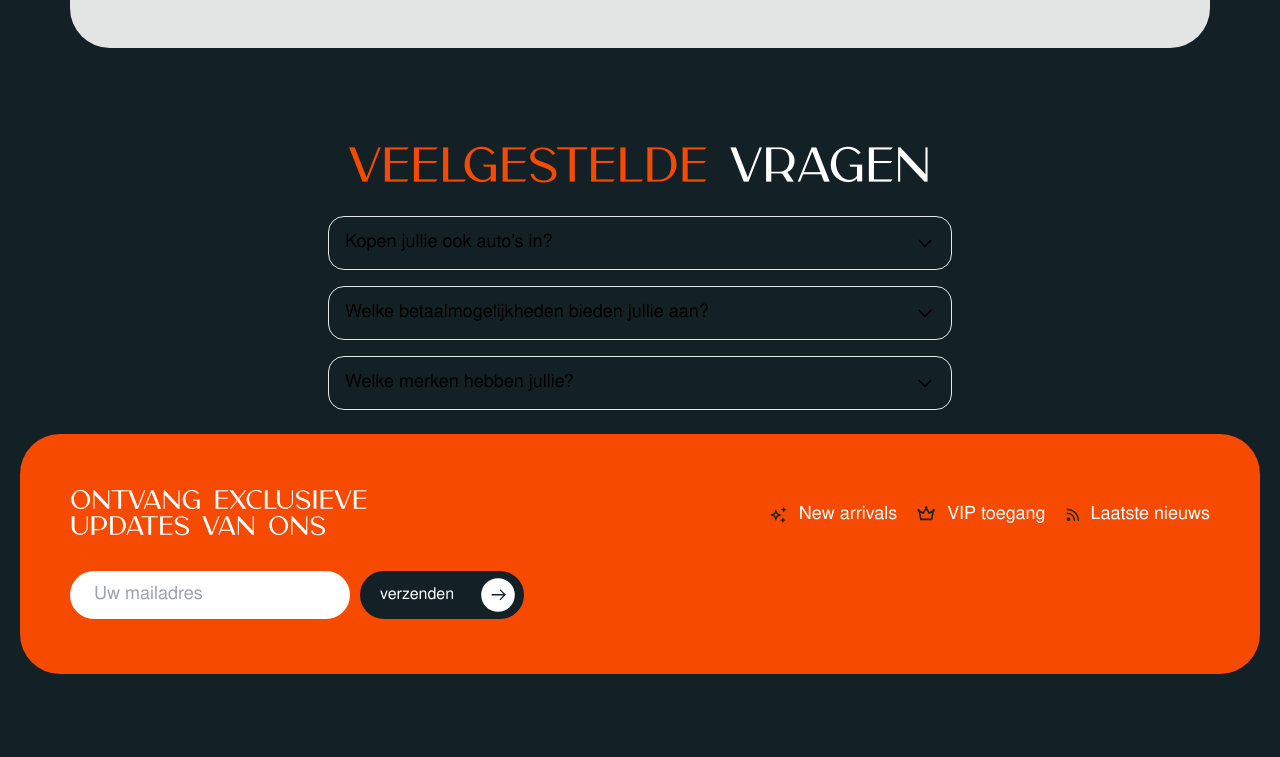
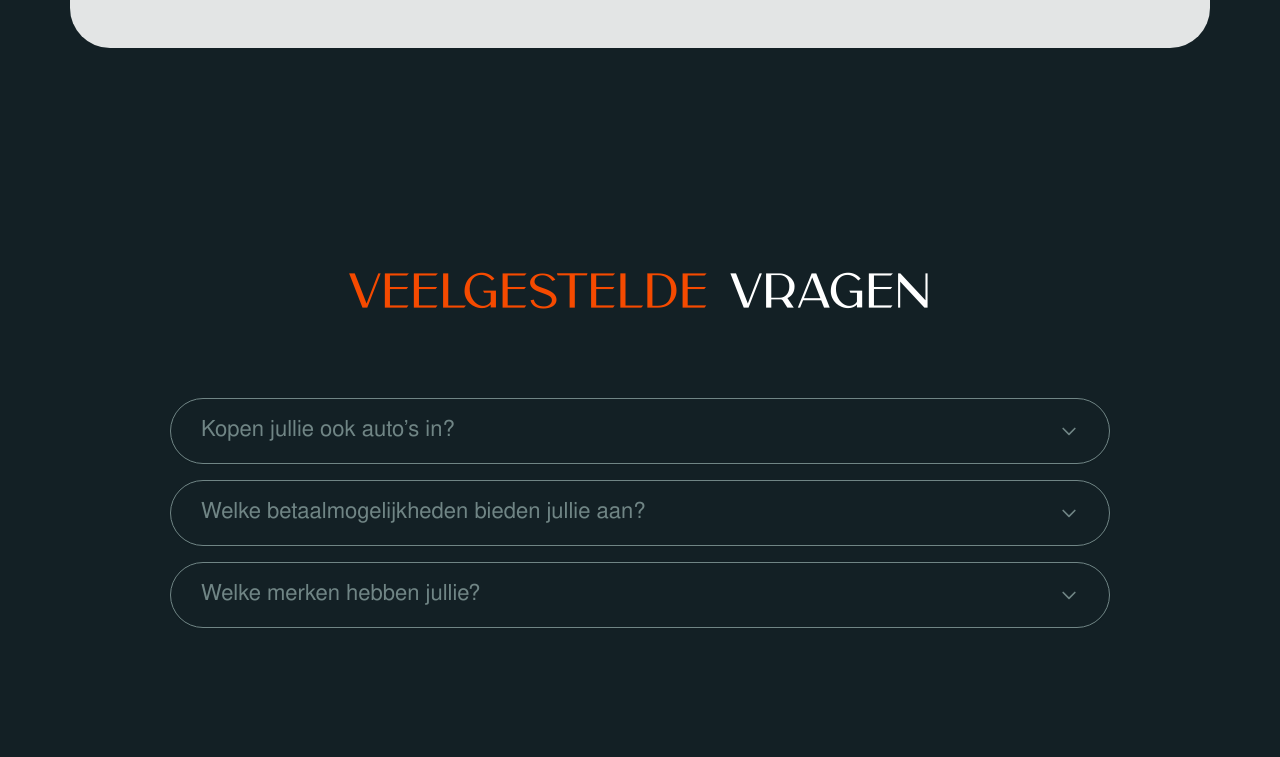
Before and after one commit to erjenweb/nextjs, a Next.js app: page /over-ons in a window 1280 px wide. Shown: the part 4150-4907 px from the top of the page. Built offline with nearby package versions, Linux system fonts and the light colour scheme; no server answers; the database is empty.

Commit message:
Update globals.css

```diff
--- a/src/app/globals.css
+++ b/src/app/globals.css
@@ -2176,6 +2176,28 @@ ul.arrow-list+p {
       bottom: -730px;
       z-index: -1;
 }
+.faq-section {
+    max-width: 1060px;
+    padding: 150px 60px 200px;
+}
+.faq-section h2 {
+    margin-bottom: 80px;
+}
+.faq-section .rounded-2xl {
+    border-radius: 35px;
+    border: 1px solid #708585;
+}
+.faq-section .rounded-2xl button {
+    padding: 18px 30px;
+    color: #708585;
+    font-size: 22px;
+}
+.faq-section .rounded-2xl p {
+    font-size: 18px;
+    color: #fff;
+    line-height: 28px;
+    padding: 0 30px 20px;
+}
 
 @media(max-width:1700px) {
       .services_sections .service_img {
```
